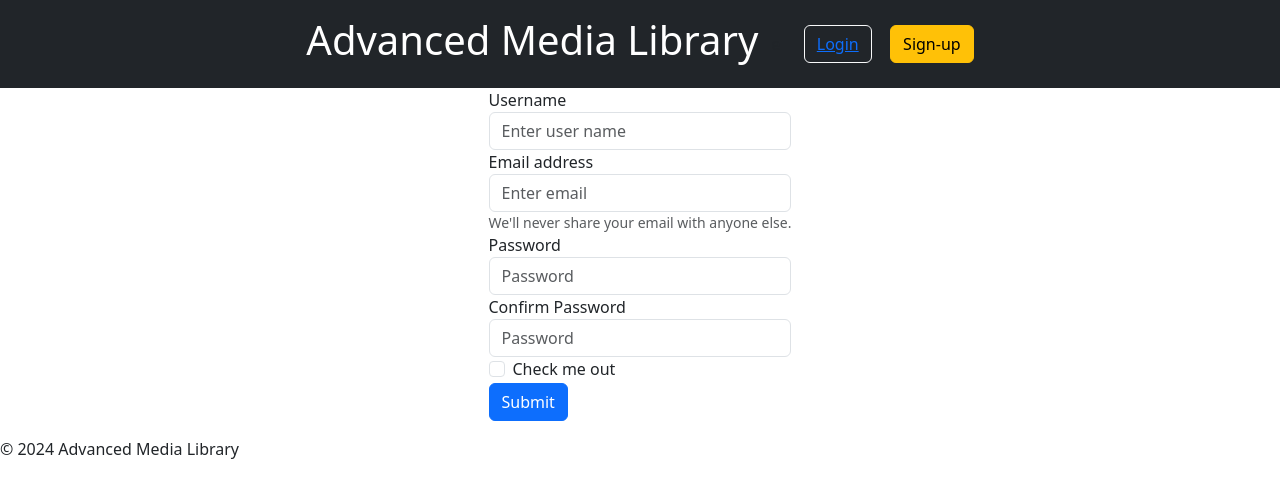
After one commit to MJones3035/AML, a PHP site: page /login.php in a window 1280 px wide. The commit adds this page. Shown: the top 498 px of the page. Run offline with PHP 8.4, Linux system fonts and the light colour scheme.

Commit message:
Started login page

```diff
--- a/header.php
+++ b/header.php
@@ -11,7 +11,7 @@
 
         <div class="text-end">
           <button type="button" class="btn">e</button>
-          <button type="button" class="btn btn-outline-light me-2">Login</button>
+          <button type="button" class="btn btn-outline-light me-2"><a href="login.php">Login</a></button>
           <button type="button" class="btn btn-warning">Sign-up</button>
         </div>
       </div>
--- /dev/null
+++ b/login.php
@@ -0,0 +1,30 @@
+<?php include("header.php"); ?>
+
+<div class="d-flex flex-wrap align-items-center justify-content-center justify-content-lg-center pt-10">
+    <form>
+    <div class="form-group">
+        <label for="userName">Username</label>
+        <input type="text" class="form-control" id="userName" aria-describedby="nameHelp" placeholder="Enter user name">
+    </div>
+    <div class="form-group">
+        <label for="exampleInputEmail1">Email address</label>
+        <input type="email" class="form-control" id="exampleInputEmail1" aria-describedby="emailHelp" placeholder="Enter email">
+        <small id="emailHelp" class="form-text text-muted">We'll never share your email with anyone else.</small>
+    </div>
+    <div class="form-group">
+        <label for="exampleInputPassword1">Password</label>
+        <input type="password" class="form-control" id="exampleInputPassword1" placeholder="Password">
+    </div>
+    <div class="form-group">
+        <label for="exampleInputPassword2">Confirm Password</label>
+        <input type="password" class="form-control" id="exampleInputPassword2" placeholder="Password">
+    </div>
+    <div class="form-check">
+        <input type="checkbox" class="form-check-input" id="exampleCheck1">
+        <label class="form-check-label" for="exampleCheck1">Check me out</label>
+     </div>
+        <button type="submit" class="btn btn-primary">Submit</button>
+    </form>
+</div>
+
+<?php include("footer.php") ?>
```
